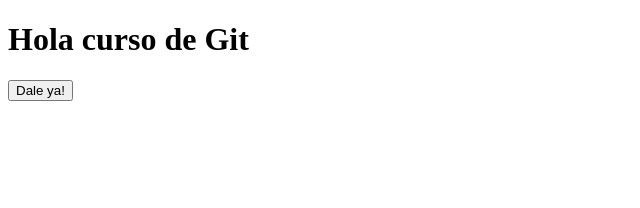
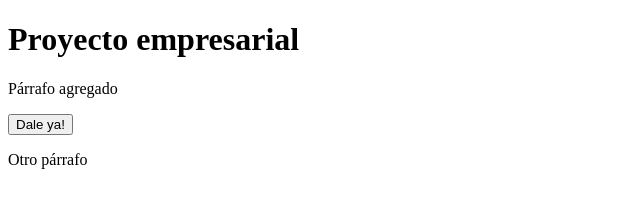
Before and after one commit to CanaletaFast/proyecto, a plain HTML site: page index.html in a window 1280 px wide. Shown: the whole page, without its empty margins (0-640 px from the left). Drawn offline with Linux system fonts and the light colour scheme.

```diff
--- a/index.html
+++ b/index.html
@@ -5,12 +5,16 @@
     <meta http-equiv="X-UA-Compatible" content="IE=edge">
     <meta name="viewport" content="width=device-width, initial-scale=1.0">
     <link href="css/estilos.css" rel="stylesheet" type="text/css">
-
-    <title>Pruebas</title>
+    <title>Proyecto Master</title>
 </head>
 <body>
-    <h1>Hola curso de Git</h1>
+    <h1>Proyecto empresarial</h1>
+    <p>Párrafo agregado</p>
+
     <input type="button" onClick="saludo()" value="Dale ya!">
     <script src="codigo.js"></script>
+
+
+    <p>Otro párrafo</p>
 </body>
 </html>
```
Also changed, not shown: codigo.js (line endings or trailing spaces).
